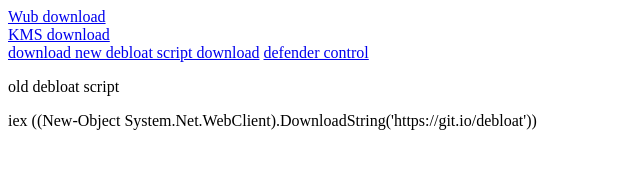
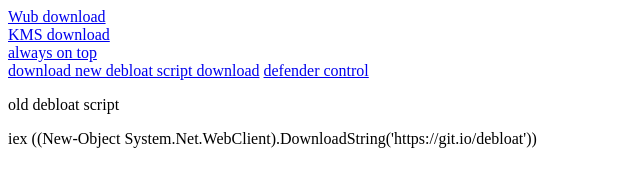
Before and after one commit to sethi-team/sethi-team.github.io, a plain HTML site: page index.html in a window 1280 px wide. Shown: the whole page, without its empty margins (0-640 px from the left). Drawn offline with Linux system fonts and the light colour scheme.

Commit message:
Update index.html

```diff
--- a/index.html
+++ b/index.html
@@ -9,6 +9,9 @@
 
     <a href="./Wub.zip">Wub download</a> <br>
     <a href="./kms.zip">KMS download</a> <br>
+    <a href="./aot.zip">always on top </a> <br>
+<!--     <a href="./kms.zip">KMS download</a> <br>
+    <a href="./kms.zip">KMS download</a> <br> -->
     <a href="./script.ps1">download new debloat script download</a>
     <a href="./DefenderControl.zip">defender control</a>
 
```
